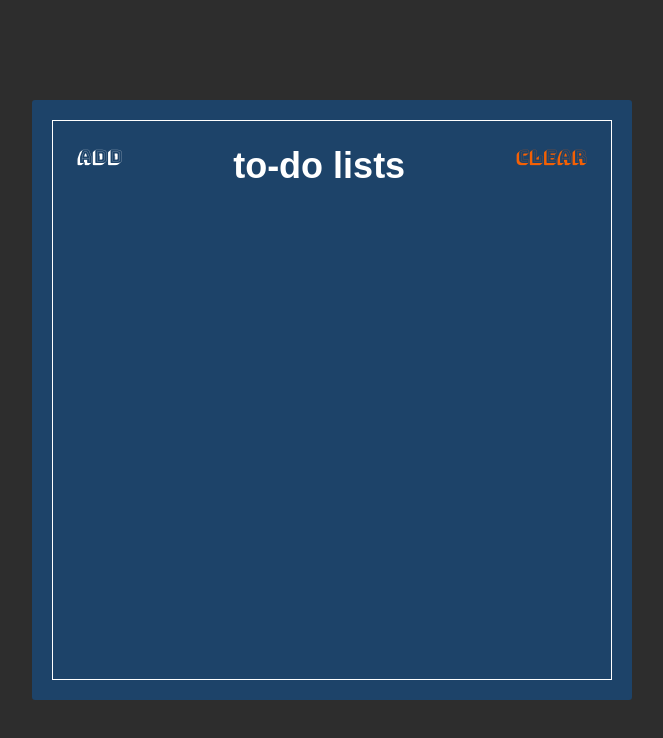
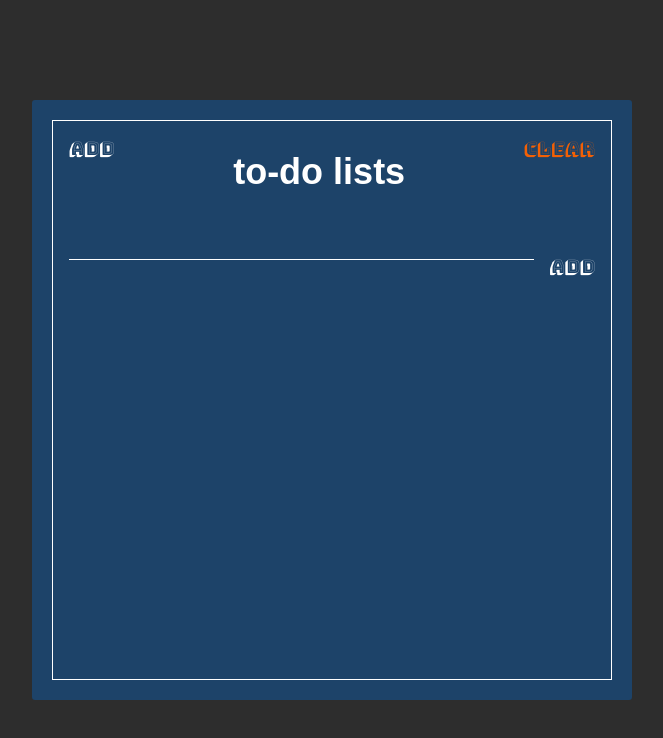
Before and after one commit to Phoenix3J/react-course-repo, a website: page index.html in a window 1280 px wide. Shown: the whole page, without its empty margins (308-971 px from the left). Drawn offline with Linux system fonts and the light colour scheme; a web font is replaced by a local one.

Commit message:
membuat add todo-section

```diff
--- a/index.html
+++ b/index.html
@@ -14,11 +14,18 @@
   <body>
     <div class="container">
       <div class="frame">
-        <div class="header">
+        <section class="header">
           <button class="header-btn main-white-color">Add</button>
           <h1 class="header-title">To-do Lists</h1>
           <button class="header-btn main-orange-color">Clear</button>
-        </div>
+        </section>
+
+        <section class="add">
+          <form class="add-form">
+            <input type="text" class="add-input" />
+            <button class="add-btn">Add</button>
+          </form>
+        </section>
       </div>
     </div>
   </body>
--- a/styles.css
+++ b/styles.css
@@ -70,9 +70,47 @@ html {
   font-size: 1.8rem;
   font-family: "Bungee shade", sans-serif;
 
-  padding: 24px;
+  padding: 16px;
+  cursor: pointer;
 
   background: unset;
   border: unset;
   outline: unset;
 }
+
+.add {
+  padding: 16px;
+}
+
+.add-form {
+  display: flex;
+  align-items: flex-start;
+}
+
+.add-input {
+  background: unset;
+  border: unset;
+  flex: 1;
+
+  font-family: "homanaje", sans-serif;
+  font-size: 16px;
+  text-transform: lowercase;
+  color: white;
+
+  border-bottom: 1px solid var(--main--white--color);
+  outline: unset;
+}
+
+.add-btn {
+  font-size: 1.8rem;
+  font-family: "Bungee shade", sans-serif;
+  color: white;
+
+  padding: 16px;
+  padding-right: unset;
+  cursor: pointer;
+
+  background: unset;
+  border: unset;
+  outline: unset;
+}
```
